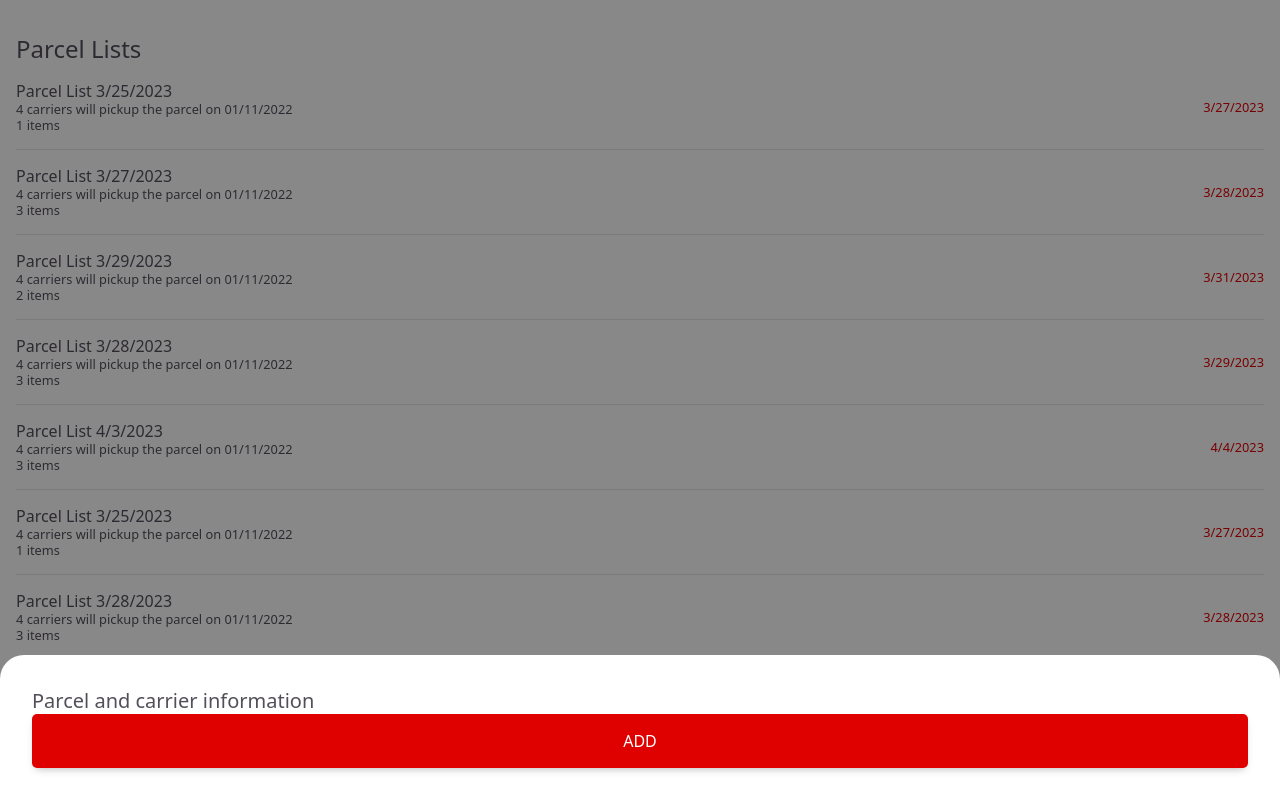
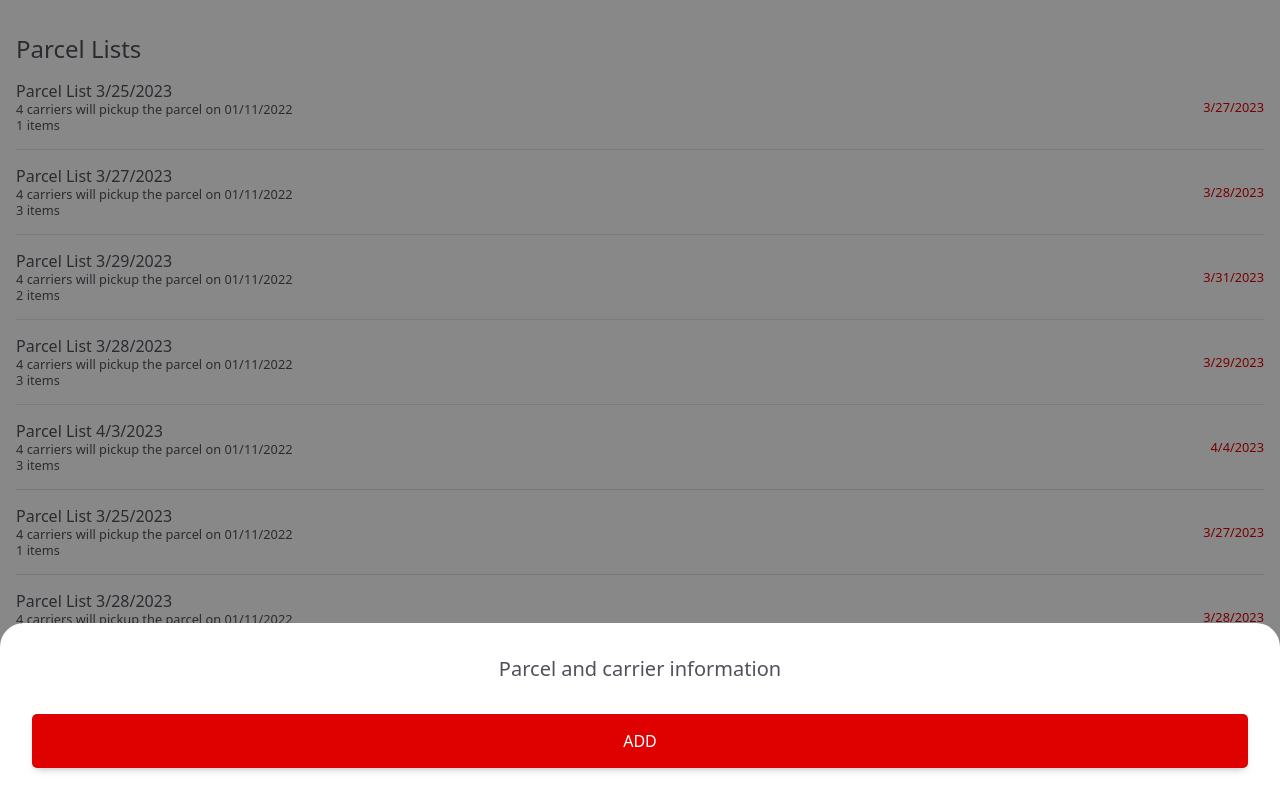
Before and after one commit to rgdlr/mediamarkt-apps-and-store-touchpoints, a React (Vite) app: page / in a window 1280 px wide. Shown: the top 800 px of the page. Built offline with nearby package versions, Linux system fonts and the light colour scheme.

Commit message:
fix(styles): modify color

```diff
--- a/src/components/dialog/dialog.css
+++ b/src/components/dialog/dialog.css
@@ -34,12 +34,12 @@
 }
 
 .dialog__header {
-
 }
 
 .dialog__title {
 	font-size: 1.25rem;
-	color: var(--gray-100);
+	text-align: center;
+	margin-bottom: 2rem;
 }
 
 .dialog__body {
@@ -54,7 +54,6 @@
 
 .dialog__text {
 	font-size: 1.25rem;
-	color: var(--gray-100);
 	text-align: center;
 	margin-bottom: 2rem;
 }
--- a/src/components/parcels/parcels.css
+++ b/src/components/parcels/parcels.css
@@ -1,5 +1,4 @@
 .parcels {
-	color: var(--gray-100);
 	display: flex;
 	flex-direction: column;
 	height: 100%;
--- a/src/styles/index.css
+++ b/src/styles/index.css
@@ -2,6 +2,7 @@
 @import url('./variables.css');
 
 html {
+	color: var(--gray-100);
 	font-family: system-ui, -apple-system, BlinkMacSystemFont, 'Segoe UI', Roboto, Oxygen, Ubuntu,
 		Cantarell, 'Open Sans', 'Helvetica Neue', sans-serif;
 }
```
